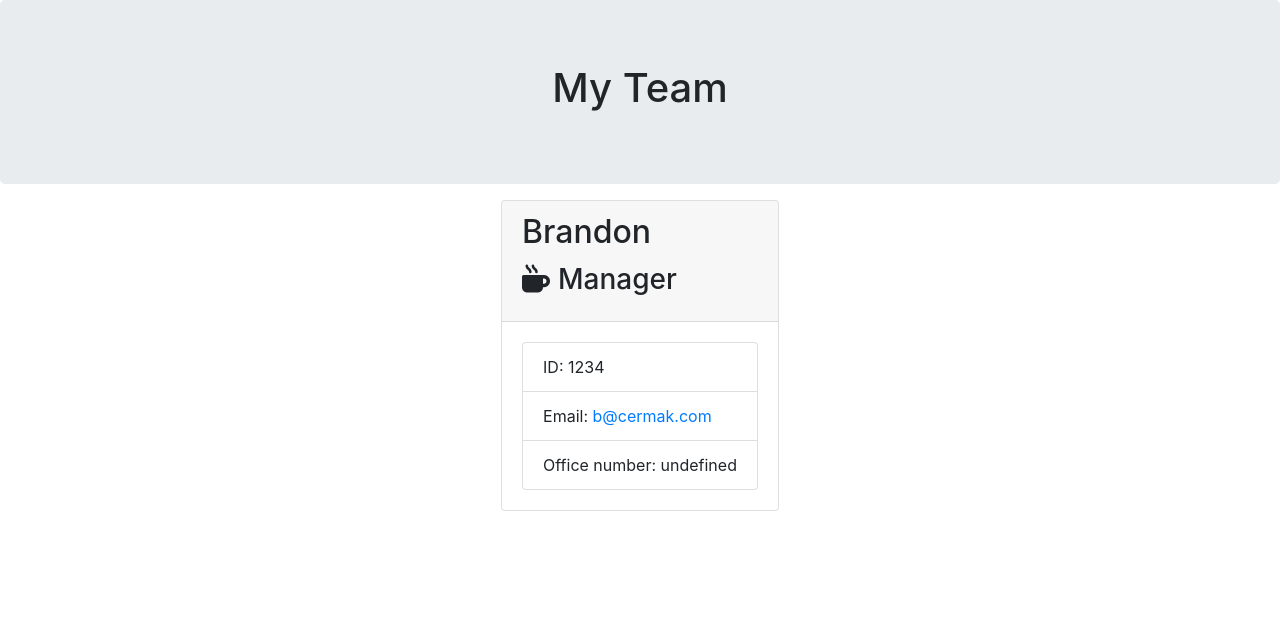
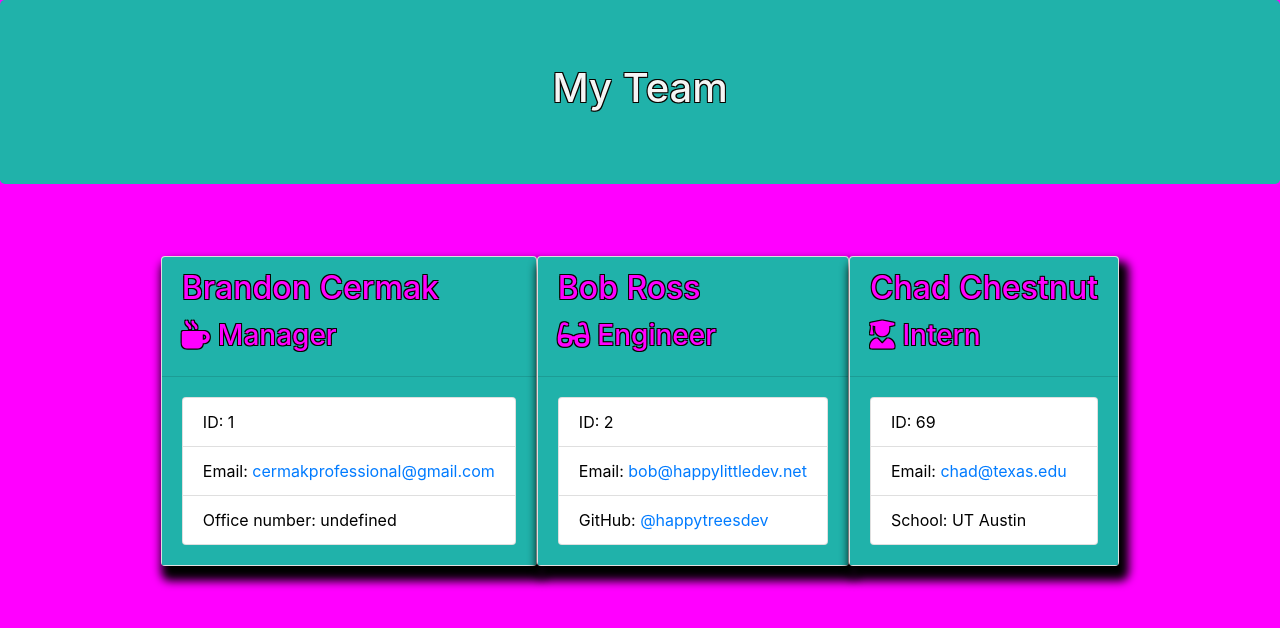
Before and after one commit to bcermak/Team-Profiles, a website: page output/team.html in a window 1280 px wide. Drawn offline with nearby package versions, Linux system fonts and the light colour scheme.

Commit message:
added some pizzaz to the styling/started readme with screenshot

```diff
--- a/output/team.css
+++ b/output/team.css
@@ -0,0 +1,25 @@
+body {
+    background-color: magenta;
+}
+
+.team-heading {
+    background-color: lightseagreen;
+    color: whitesmoke;
+    font-family: -apple-system, BlinkMacSystemFont, 'Segoe UI', Roboto, Oxygen, Ubuntu, Cantarell, 'Open Sans', 'Helvetica Neue', sans-serif;
+    text-shadow: -1px -1px 0 #070500, 1px -1px 0 #070500, -1px 1px 0 #070500, 1px 1px 0 #070500;
+}
+
+.card-header {
+    color: magenta;
+    background-color: lightseagreen;
+    text-shadow: -1px -1px 0 #070500, 1px -1px 0 #070500, -1px 1px 0 #070500, 1px 1px 0 #070500;
+}
+
+.card-body {
+    color: black;
+    background-color: lightseagreen;
+}
+.card {
+    box-shadow: 5px 10px 10px 5px black;
+    margin-top: 5%;
+}
--- a/output/team.html
+++ b/output/team.html
@@ -8,7 +8,7 @@
     <title>My Team</title>
     <link rel="stylesheet" href="https://stackpath.bootstrapcdn.com/bootstrap/4.3.1/css/bootstrap.min.css"
         integrity="sha384-ggOyR0iXCbMQv3Xipma34MD+dH/1fQ784/j6cY/iJTQUOhcWr7x9JvoRxT2MZw1T" crossorigin="anonymous">
-    <link rel="stylesheet" href="style.css">
+    <link rel="stylesheet" href="team.css">
     <script src="https://kit.fontawesome.com/c502137733.js"></script>
 </head>
 
@@ -25,14 +25,40 @@
             <div class="team-area col-12 d-flex justify-content-center">
                 <div class="card employee-card">
     <div class="card-header">
-        <h2 class="card-title">Brandon</h2>
+        <h2 class="card-title">Brandon Cermak</h2>
         <h3 class="card-title"><i class="fas fa-mug-hot mr-2"></i>Manager</h3>
     </div>
     <div class="card-body">
         <ul class="list-group">
-            <li class="list-group-item">ID: 1234</li>
-            <li class="list-group-item">Email: <a href="mailto:b@cermak.com">b@cermak.com</a></li>
+            <li class="list-group-item">ID: 1</li>
+            <li class="list-group-item">Email: <a href="mailto:cermakprofessional@gmail.com">cermakprofessional@gmail.com</a></li>
             <li class="list-group-item">Office number: undefined</li>
+        </ul>
+    </div>
+</div>
+<div class="card employee-card">
+    <div class="card-header">
+        <h2 class="card-title">Bob Ross</h2>
+        <h3 class="card-title"><i class="fas fa-glasses mr-2"></i>Engineer</h3>
+    </div>
+    <div class="card-body">
+        <ul class="list-group">
+            <li class="list-group-item">ID: 2</li>
+            <li class="list-group-item">Email: <a href="mailto:bob@happylittledev.net">bob@happylittledev.net</a></li>
+            <li class="list-group-item">GitHub: <a href="https://github.com/@happytreesdev" target="_blank" rel="noopener noreferrer">@happytreesdev</a></li>
+        </ul>
+    </div>
+</div>
+<div class="card employee-card">
+    <div class="card-header">
+        <h2 class="card-title">Chad Chestnut</h2>
+        <h3 class="card-title"><i class="fas fa-user-graduate mr-2"></i>Intern</h3>
+    </div>
+    <div class="card-body">
+        <ul class="list-group">
+            <li class="list-group-item">ID: 69</li>
+            <li class="list-group-item">Email: <a href="mailto:chad@texas.edu">chad@texas.edu</a></li>
+            <li class="list-group-item">School: UT Austin</li>
         </ul>
     </div>
 </div>
```
Also changed, not shown: README.md, assets/appscreenshot.JPG (added).
